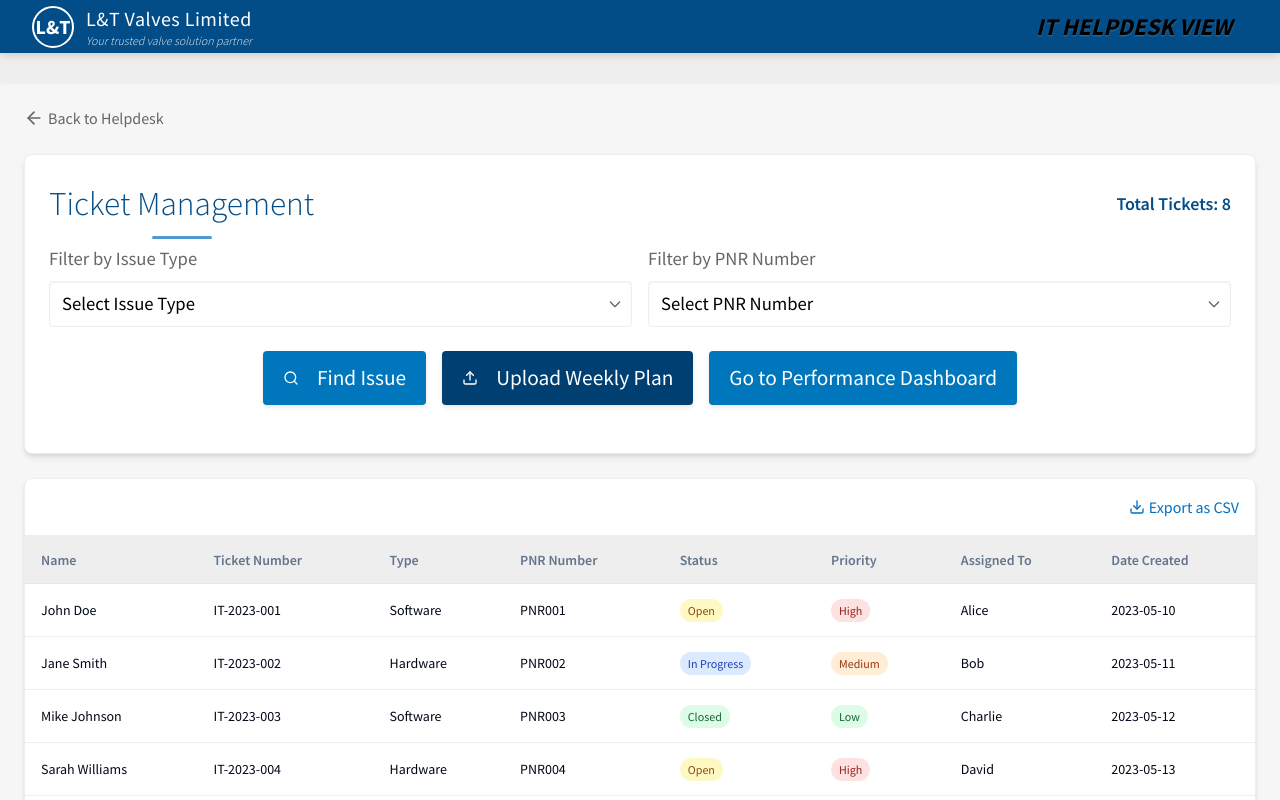
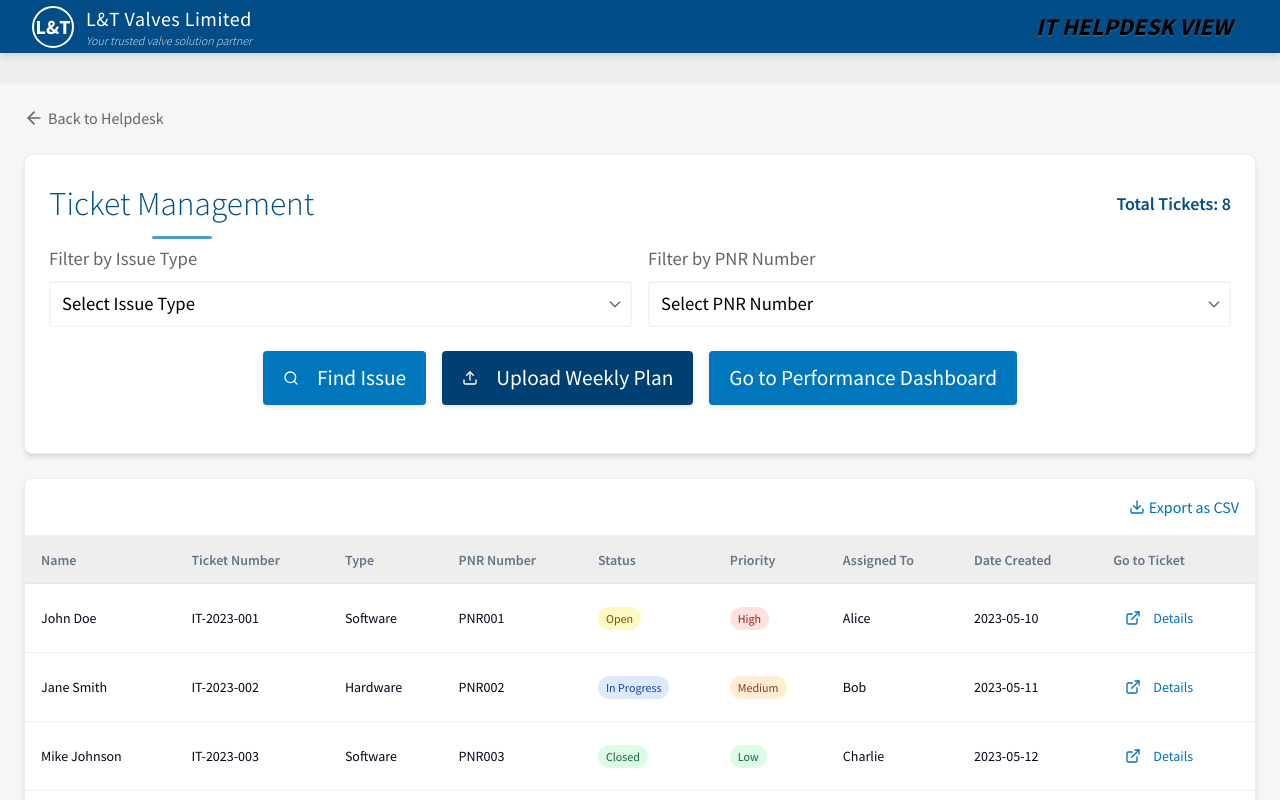
Before and after one commit to SreeSajeev/ithd, a React (Vite) app: page /it-helpdesk-view in a window 1280 px wide. Shown: the top 800 px of the page. Built offline with nearby package versions, Linux system fonts and the light colour scheme.

Commit message:
feat: Add "Go to Ticket" column and update heading colors
Adds a "Go to Ticket" column with navigation to the Ticket Summary page in the IT Helpdesk View. Updates heading colors on the landing page for consistency.

```diff
--- a/src/pages/ITHelpdeskView.tsx
+++ b/src/pages/ITHelpdeskView.tsx
@@ -1,7 +1,7 @@
 
 import React, { useState } from 'react';
 import { useNavigate } from 'react-router-dom';
-import { ArrowLeft, Download, Search, Upload } from 'lucide-react';
+import { ArrowLeft, Download, Search, Upload, ExternalLink } from 'lucide-react';
 import Header from '../components/Header';
 import { Button } from "@/components/ui/button";
 import {
@@ -84,6 +84,10 @@ const ITHelpdeskView: React.FC = () => {
     document.body.appendChild(link);
     link.click();
     document.body.removeChild(link);
+  };
+
+  const handleGoToTicket = (ticketId: number) => {
+    navigate(`/ticket-summary`, { state: { ticketId } });
   };
 
   return (
@@ -269,6 +273,7 @@ const ITHelpdeskView: React.FC = () => {
                   <TableHead className="font-semibold">Priority</TableHead>
                   <TableHead className="font-semibold">Assigned To</TableHead>
                   <TableHead className="font-semibold">Date Created</TableHead>
+                  <TableHead className="font-semibold">Go to Ticket</TableHead>
                 </TableRow>
               </TableHeader>
               <TableBody>
@@ -301,6 +306,17 @@ const ITHelpdeskView: React.FC = () => {
                     </TableCell>
                     <TableCell>{ticket.assignedTo}</TableCell>
                     <TableCell>{ticket.dateCreated}</TableCell>
+                    <TableCell>
+                      <Button
+                        variant="ghost"
+                        size="sm"
+                        onClick={() => handleGoToTicket(ticket.id)}
+                        className="flex items-center justify-center text-lt-brightBlue hover:text-lt-darkBlue"
+                      >
+                        <ExternalLink className="w-4 h-4 mr-1" />
+                        <span>Details</span>
+                      </Button>
+                    </TableCell>
                   </TableRow>
                 ))}
               </TableBody>
```
